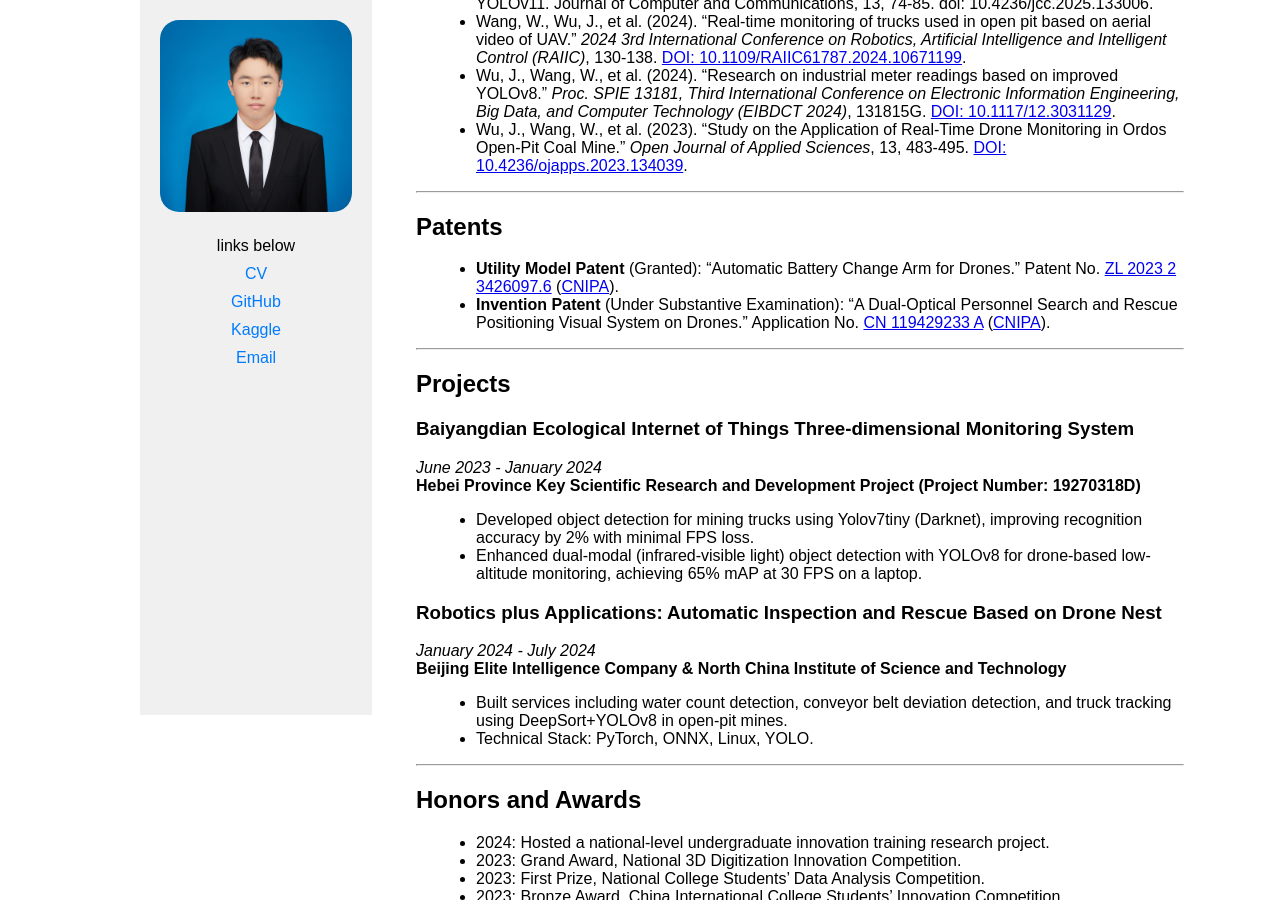
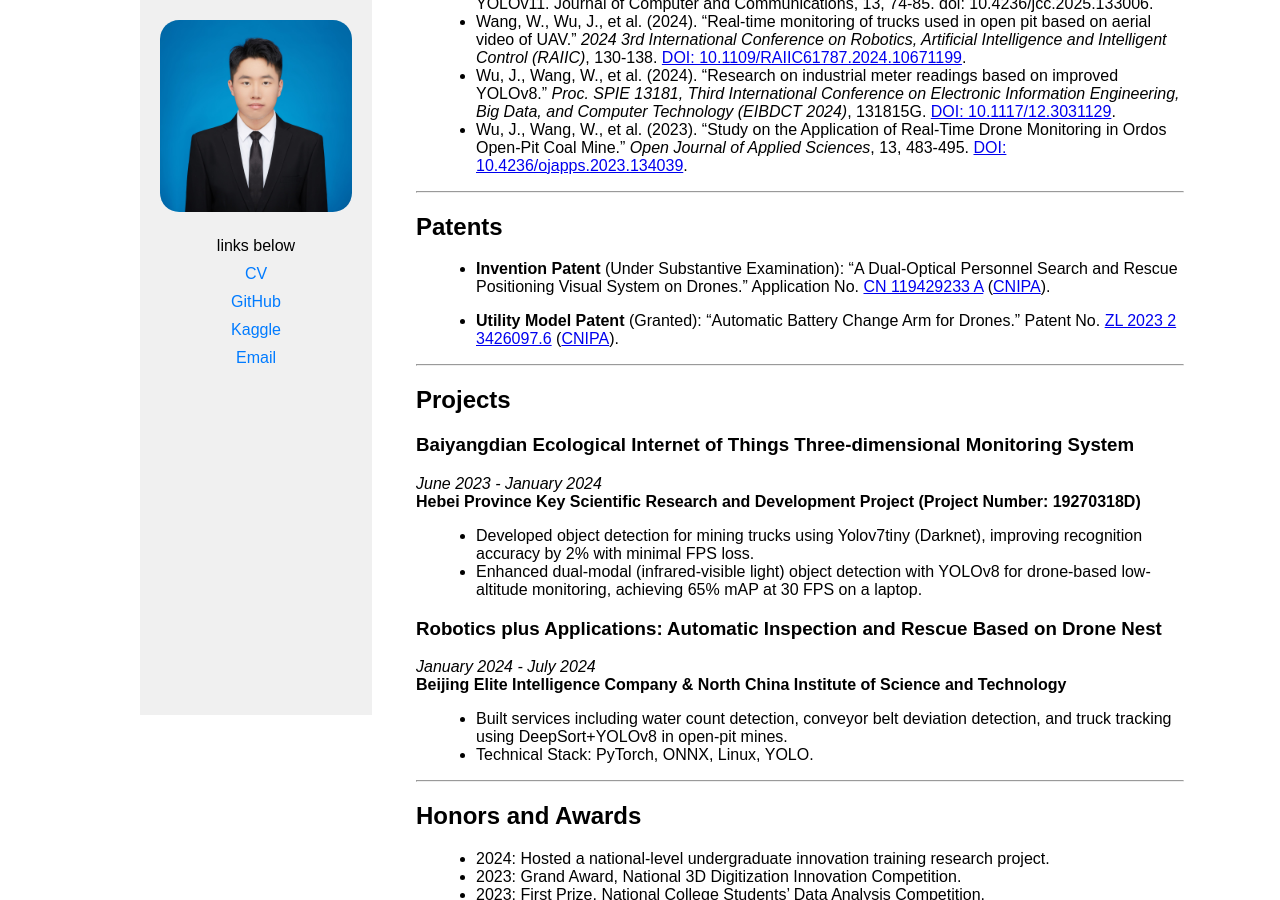
Before and after one commit to 4everWZ/4everwz.github.io, a Jekyll site: the page built from index.md, in a window 1280 px wide and 900 px high, scrolled down 649 px. Built offline with Jekyll 4.4.1, drawn with Linux system fonts in a browser that asks for light colours.

```diff
--- a/index.md
+++ b/index.md
@@ -33,8 +33,12 @@ I am an undergraduate student pursuing a Bachelor's Degree in Computer Science a
 ---
 
 ## Patents
+
+- **Invention Patent** (Under Substantive Examination): "A Dual-Optical Personnel Search and Rescue Positioning Visual System on Drones." Application No. [CN 119429233 A](https://worldwide.espacenet.com/publicationDetails/biblio?CC=CN&NR=119429233A&KC=A&FT=D) ([CNIPA](https://pss-system.cponline.cnipa.gov.cn/documents/detail?prevPageTit=changgui)).
+
 - **Utility Model Patent** (Granted): "Automatic Battery Change Arm for Drones." Patent No. [ZL 2023 2 3426097.6](https://worldwide.espacenet.com/publicationDetails/biblio?CC=CN&NR=221214664U&KC=U&FT=D) ([CNIPA](https://pss-system.cponline.cnipa.gov.cn/documents/detail?prevPageTit=changgui)).
-- **Invention Patent** (Under Substantive Examination): "A Dual-Optical Personnel Search and Rescue Positioning Visual System on Drones." Application No. [CN 119429233 A](https://worldwide.espacenet.com/publicationDetails/biblio?CC=CN&NR=119429233A&KC=A&FT=D) ([CNIPA](https://pss-system.cponline.cnipa.gov.cn/documents/detail?prevPageTit=changgui)).
+
+
 
 
 ---
```
